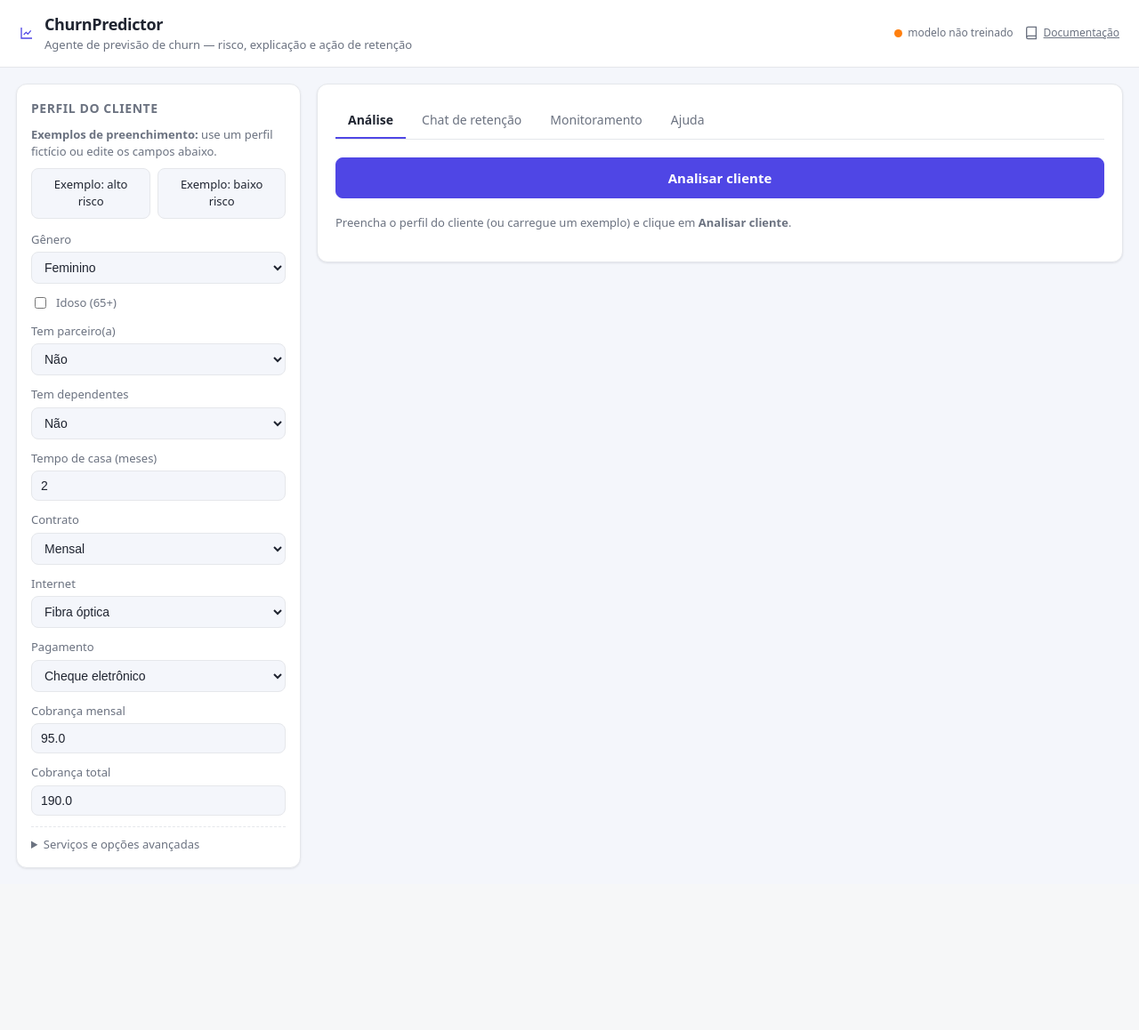
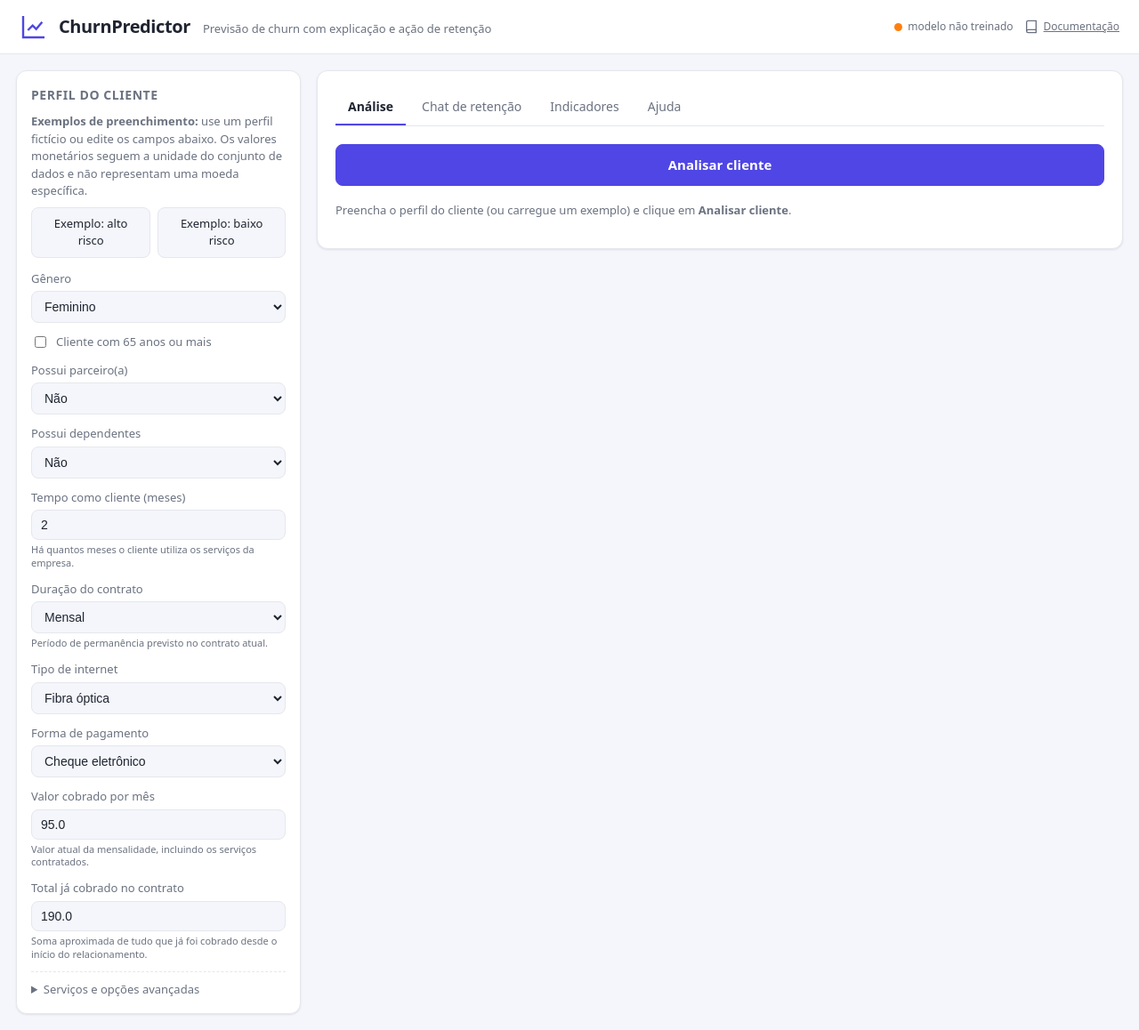
Before and after one commit to lcsgborges/churn-predictor, a FastAPI app: page / in a window 1280 px wide. Shown: the whole page at 89% size. Before the commit the page ends 977 px from the top, so only its background shows below. Run offline with FastAPI, Linux system fonts and the light colour scheme.

Commit message:
refactor: altera header e legibilidade da interface

```diff
--- a/product/form_meta.py
+++ b/product/form_meta.py
@@ -27,31 +27,63 @@ VALUE_LABELS = {
 }
 
 
-def _select(name: str, label: str, options: list[str]) -> dict:
-    return {
+def _select(name: str, label: str, options: list[str], help_text: str | None = None) -> dict:
+    field = {
         "name": name,
         "label": label,
         "kind": "select",
         "options": [{"value": o, "label": VALUE_LABELS.get(o, o)} for o in options],
     }
+    if help_text:
+        field["help"] = help_text
+    return field
 
 
 # Campos principais (sempre visíveis), na ordem de exibição.
 MAIN_FIELDS = [
     _select("gender", "Gênero", ["Female", "Male"]),
-    {"name": "SeniorCitizen", "label": "Idoso (65+)", "kind": "bool"},
-    _select("Partner", "Tem parceiro(a)", ["Yes", "No"]),
-    _select("Dependents", "Tem dependentes", ["Yes", "No"]),
-    {"name": "tenure", "label": "Tempo de casa (meses)", "kind": "int", "min": 0, "max": 72, "step": 1},
-    _select("Contract", "Contrato", ["Month-to-month", "One year", "Two year"]),
-    _select("InternetService", "Internet", ["Fiber optic", "DSL", "No"]),
+    {"name": "SeniorCitizen", "label": "Cliente com 65 anos ou mais", "kind": "bool"},
+    _select("Partner", "Possui parceiro(a)", ["Yes", "No"]),
+    _select("Dependents", "Possui dependentes", ["Yes", "No"]),
+    {
+        "name": "tenure",
+        "label": "Tempo como cliente (meses)",
+        "help": "Há quantos meses o cliente utiliza os serviços da empresa.",
+        "kind": "int",
+        "min": 0,
+        "max": 72,
+        "step": 1,
+    },
+    _select(
+        "Contract",
+        "Duração do contrato",
+        ["Month-to-month", "One year", "Two year"],
+        "Período de permanência previsto no contrato atual.",
+    ),
+    _select("InternetService", "Tipo de internet", ["Fiber optic", "DSL", "No"]),
     _select(
         "PaymentMethod",
-        "Pagamento",
+        "Forma de pagamento",
         ["Electronic check", "Mailed check", "Bank transfer (automatic)", "Credit card (automatic)"],
     ),
-    {"name": "MonthlyCharges", "label": "Cobrança mensal", "kind": "float", "min": 0, "max": 200, "step": 0.5},
-    {"name": "TotalCharges", "label": "Cobrança total", "kind": "float", "min": 0, "max": 9000, "step": 10},
+    {
+        "name": "MonthlyCharges",
+        "label": "Valor cobrado por mês",
+        "help": "Valor atual da mensalidade, incluindo os serviços contratados.",
+        "kind": "float",
+        "min": 0,
+        "max": 200,
+        "step": 0.5,
+    },
+    {
+        "name": "TotalCharges",
+        "label": "Total já cobrado no contrato",
+        "help": "Soma aproximada de tudo que já foi cobrado desde o início do relacionamento.",
+        "kind": "float",
+        "min": 0,
+        "max": 9000,
+        "step": 10,
+    },
 ]
 
 # Campos avançados (dentro de um "accordion").
--- a/product/templates/index.html
+++ b/product/templates/index.html
@@ -25,7 +25,10 @@
     a { color: var(--brand); }
     header { display: flex; align-items: center; gap: 12px; padding: 14px 22px;
       background: var(--panel); border-bottom: 1px solid var(--border); position: sticky; top: 0; z-index: 5; }
-    header h1 { font-size: 18px; margin: 0; letter-spacing: -.02em; }
+    .brand-icon { width: 32px; height: 32px; flex: 0 0 32px; color: var(--brand);
+      fill: none; stroke: currentColor; stroke-width: 1.8; }
+    .brand-copy { display: flex; align-items: baseline; gap: 14px; min-width: 0; }
+    header h1 { font-size: 20px; margin: 0; letter-spacing: -.02em; white-space: nowrap; }
     header .sub { color: var(--muted); font-size: 13px; }
     header .spacer { flex: 1; }
     .badge { display: inline-flex; align-items: center; gap: 6px; font-size: 12px; color: var(--muted); }
@@ -42,6 +45,7 @@
     .profile-toggle { display: none; }
     .field { margin-bottom: 12px; }
     .field label { display: block; font-size: 13px; margin-bottom: 4px; color: var(--muted); }
+    .field-help { display: block; margin-top: 4px; color: var(--muted); font-size: 11px; line-height: 1.35; }
     .field select, .field input[type=number] { width: 100%; padding: 8px 10px; border-radius: 8px;
       border: 1px solid var(--border); background: var(--bg); color: var(--ink); font-size: 14px; }
     .checkline { display: flex; align-items: center; gap: 8px; }
@@ -96,7 +100,8 @@
     .spin { display: inline-block; width: 14px; height: 14px; border: 2px solid var(--border);
       border-top-color: var(--brand); border-radius: 50%; animation: sp .7s linear infinite; vertical-align: -2px; }
     @keyframes sp { to { transform: rotate(360deg); } }
-    svg.icon { width: 16px; height: 16px; vertical-align: -3px; fill: none; stroke: currentColor; stroke-width: 2; }
+    svg.icon:not(.brand-icon) { width: 16px; height: 16px; vertical-align: -3px;
+      fill: none; stroke: currentColor; stroke-width: 2; }
     @media (max-width: 860px) {
       .layout { grid-template-columns: minmax(0, 1fr); padding: 14px; gap: 14px; }
       aside { position: static; }
@@ -107,12 +112,12 @@
     }
     @media (max-width: 620px) {
       header { position: static; padding: 12px 14px; flex-wrap: wrap; gap: 8px 10px; }
-      header > svg.icon { flex: 0 0 auto; }
-      header > div { flex: 1; min-width: 0; }
+      .brand-icon { width: 30px; height: 30px; flex-basis: 30px; }
+      .brand-copy { flex: 1; flex-direction: column; align-items: flex-start; gap: 0; }
       header .sub { font-size: 12px; }
       header .spacer { display: none; }
       header .badge { min-height: 32px; }
-      header #apiBadge { margin-left: 26px; }
+      header #apiBadge { margin-left: 40px; }
       .layout { padding: 10px; gap: 10px; }
       aside .card, main .card { padding: 14px; border-radius: 10px; }
       .presets { display: grid; grid-template-columns: 1fr 1fr; }
@@ -134,7 +139,6 @@
       .scroll { margin-right: -4px; -webkit-overflow-scrolling: touch; }
     }
     @media (max-width: 380px) {
-      header .sub { display: none; }
       header #apiBadge { margin-left: 0; }
       .metrics { grid-template-columns: 1fr; }
       .chat-input { flex-direction: column; }
@@ -144,10 +148,10 @@
 </head>
 <body>
   <header>
-    <svg class="icon" viewBox="0 0 24 24" style="color:var(--brand)"><path d="M3 3v18h18"/><path d="M7 15l4-4 3 3 5-6"/></svg>
-    <div>
+    <svg class="icon brand-icon" viewBox="0 0 24 24" aria-hidden="true"><path d="M3 3v18h18"/><path d="M7 15l4-4 3 3 5-6"/></svg>
+    <div class="brand-copy">
       <h1>ChurnPredictor</h1>
-      <div class="sub">Agente de previsão de churn — risco, explicação e ação de retenção</div>
+      <div class="sub">Previsão de churn com explicação e ação de retenção</div>
     </div>
     <div class="spacer"></div>
     <span id="apiBadge" class="badge"><span class="dot"></span> API</span>
@@ -166,7 +170,7 @@
                   aria-controls="profileBody">Recolher</button>
         </div>
         <div class="profile-body" id="profileBody">
-          <p class="muted preset-help"><b>Exemplos de preenchimento:</b> use um perfil fictício ou edite os campos abaixo.</p>
+          <p class="muted preset-help"><b>Exemplos de preenchimento:</b> use um perfil fictício ou edite os campos abaixo. Os valores monetários seguem a unidade do conjunto de dados e não representam uma moeda específica.</p>
           <div class="presets">
             <button class="btn" type="button" onclick="loadPreset('alto')">Exemplo: alto risco</button>
             <button class="btn" type="button" onclick="loadPreset('baixo')">Exemplo: baixo risco</button>
@@ -192,6 +196,7 @@
                 <input type="number" id="{{ f.name }}" min="{{ f.min }}" max="{{ f.max }}"
                        step="{{ f.step }}" value="{{ d[f.name] }}" />
               {% endif %}
+              {% if f.help %}<small class="field-help">{{ f.help }}</small>{% endif %}
             </div>
           {% endfor %}
           <details class="adv">
@@ -205,6 +210,7 @@
                       <option value="{{ o.value }}" {% if o.value == d[f.name] %}selected{% endif %}>{{ o.label }}</option>
                     {% endfor %}
                   </select>
+                  {% if f.help %}<small class="field-help">{{ f.help }}</small>{% endif %}
                 </div>
               {% endfor %}
             </div>
@@ -219,7 +225,7 @@
         <div class="tabs">
           <button class="tab active" data-tab="analise">Análise</button>
           <button class="tab" data-tab="chat">Chat de retenção</button>
-          <button class="tab" data-tab="monitor">Monitoramento</button>
+          <button class="tab" data-tab="monitor">Indicadores</button>
           <button class="tab" data-tab="ajuda">Ajuda</button>
         </div>
 
@@ -253,12 +259,12 @@
             <li>Abra o <b>perfil do cliente</b>, preencha os campos ou carregue um dos <b>perfis fictícios de exemplo</b> (alto ou baixo risco).</li>
             <li>Na aba <b>Análise</b>, clique em <b>Analisar cliente</b> para ver a probabilidade de churn, os fatores (verde reduz, vermelho aumenta) e a ação recomendada.</li>
             <li>Use o <b>Chat de retenção</b> para perguntar sobre o cliente carregado.</li>
-            <li>Acompanhe latência, custo e fallback em <b>Monitoramento</b>.</li>
+            <li>Acompanhe tempo de resposta, custo estimado e uso do modo de contingência em <b>Indicadores</b>.</li>
           </ol>
           <h3>Entenda o funcionamento</h3>
           <ul class="help">
             <li><a href="{{ docs_url }}arquitetura/" target="_blank" rel="noopener">Como o sistema é montado</a></li>
-            <li><a href="{{ docs_url }}agente/" target="_blank" rel="noopener">O agente e os guardrails</a></li>
+            <li><a href="{{ docs_url }}agente/" target="_blank" rel="noopener">Como a IA e as proteções funcionam</a></li>
             <li><a href="{{ docs_url }}avaliacao/" target="_blank" rel="noopener">Avaliação do modelo</a></li>
             <li><a href="{{ docs_url }}" target="_blank" rel="noopener">Documentação completa</a></li>
           </ul>
@@ -343,7 +349,7 @@
         return `<div class="factor"><div title="${f.label}">${f.label}</div>
           <div class="ftrack"><div class="fmid"></div><div class="fbar" style="${style}"></div></div></div>`;
       }).join('');
-      return `<div style="margin-top:6px"><div class="muted" style="margin-bottom:6px">Fatores (SHAP) — <span style="color:var(--red)">vermelho aumenta</span>, <span style="color:var(--green)">verde reduz</span></div>${rows}</div>`;
+      return `<div style="margin-top:6px"><div class="muted" style="margin-bottom:6px">O que mais influenciou o resultado — <span style="color:var(--red)">vermelho aumenta o risco</span>, <span style="color:var(--green)">verde reduz o risco</span></div>${rows}</div>`;
     }
 
     // ---- analyze ----
@@ -367,8 +373,8 @@
       const pct = d.churn_probability_pct || 0;
       const meta = d.meta || {};
       const tag = meta.fallback
-        ? '<span class="chip fb">modo contingência (fallback)</span>'
-        : '<span class="chip llm">agente LLM</span>';
+        ? '<span class="chip fb">explicação automática de contingência</span>'
+        : '<span class="chip llm">explicação gerada por IA</span>';
       const answer = (d.answer || '').replace(/&/g,'&amp;').replace(/</g,'&lt;')
         .replace(/\*\*(.+?)\*\*/g,'<b>$1</b>').replace(/\n/g,'<br>');
       document.getElementById('result').innerHTML = `
@@ -415,8 +421,8 @@
           ['Latência média', (s.avg_latency_ms ?? 0) + ' ms'],
           ['Latência p95', (s.p95_latency_ms ?? 0) + ' ms'],
           ['Custo total', '$' + (s.total_cost_usd ?? 0).toFixed(4)],
-          ['Taxa fallback', Math.round((s.fallback_rate ?? 0) * 100) + '%'],
-          ['Bloqueio guardrail', Math.round((s.guardrail_block_rate ?? 0) * 100) + '%'],
+          ['Uso da contingência', Math.round((s.fallback_rate ?? 0) * 100) + '%'],
+          ['Pedidos bloqueados por segurança', Math.round((s.guardrail_block_rate ?? 0) * 100) + '%'],
         ].map(([k, v]) => `<div class="metric"><div class="k">${k}</div><div class="v">${v}</div></div>`).join('');
         let table = '';
         const rec = d.recent || [];
```
